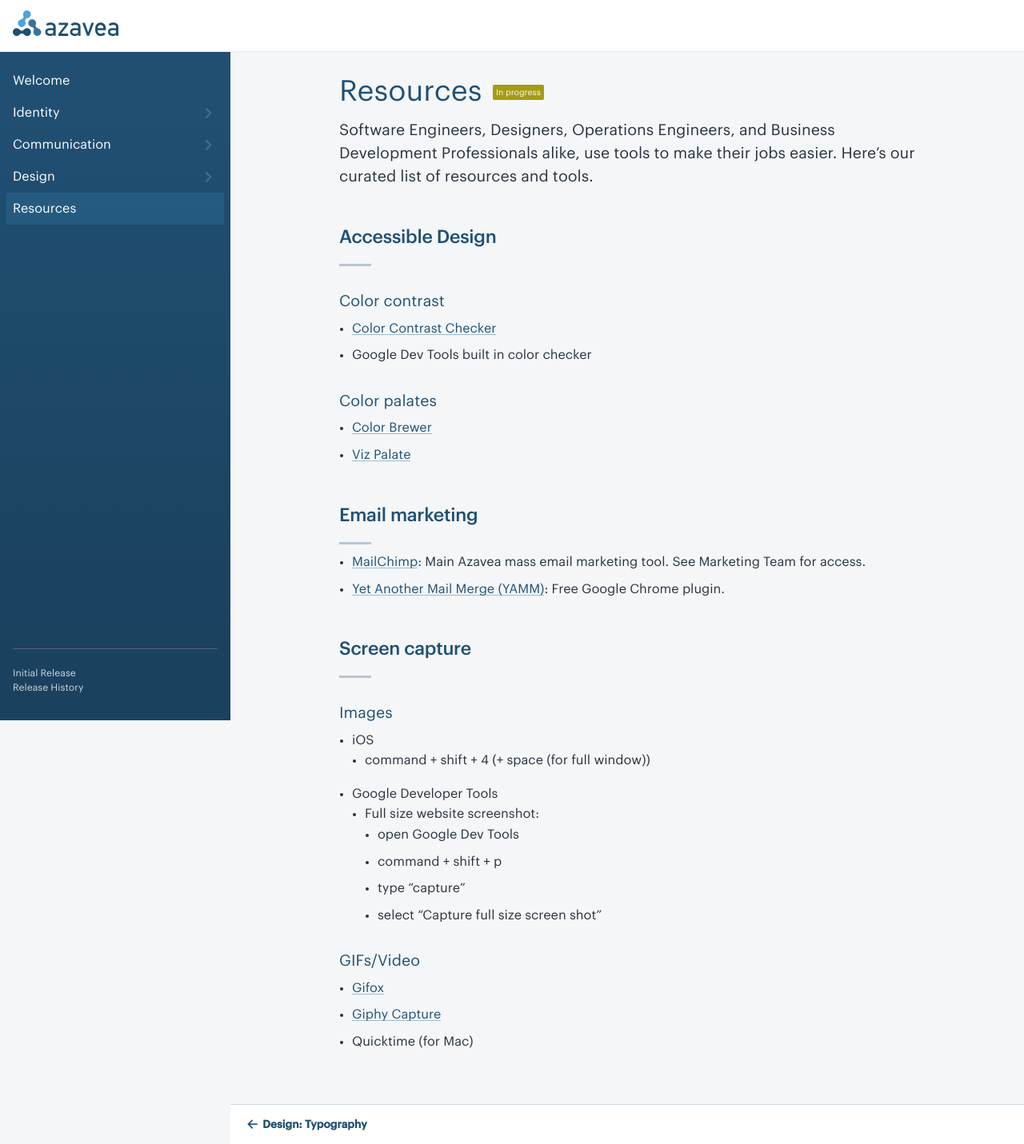
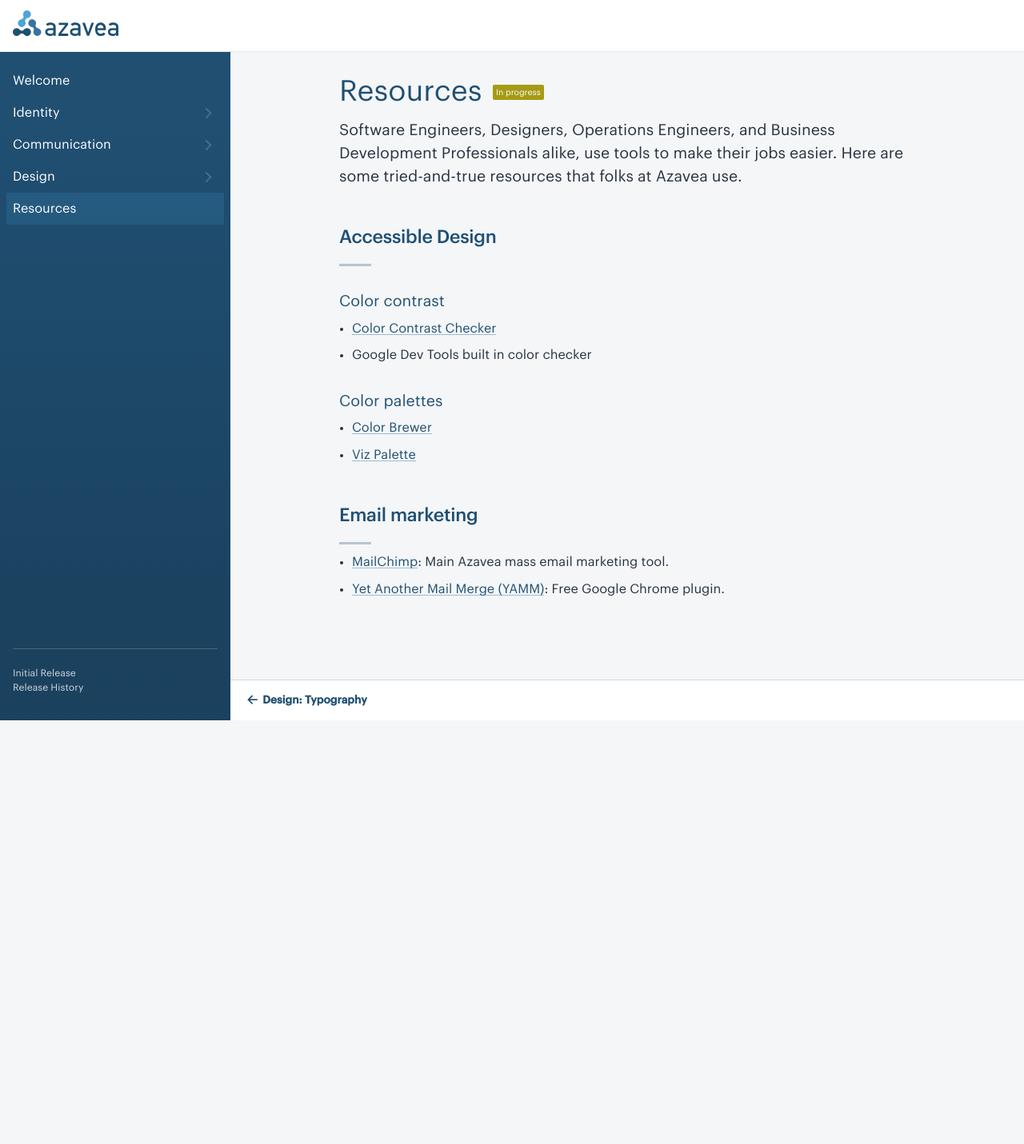
Before and after one commit to azavea/azavea-branding-guide, a Jekyll site: the page built from resources.md, in a window 1280 px wide. Shown: the whole page at 80% size. Built offline with Jekyll 4.4.1, drawn with Linux system fonts in a browser that asks for light colours; some web fonts are replaced; after the commit the page ends 901 px from its top, so only the background shows below that.

```diff
--- a/resources.md
+++ b/resources.md
@@ -4,7 +4,7 @@ type: detail
 title: Resources
 status: in_progress
 url: /resources.html
-description: Software Engineers, Designers, Operations Engineers, and Business Development Professionals alike, use tools to make their jobs easier. Here's our curated list of resources and tools.
+description: Software Engineers, Designers, Operations Engineers, and Business Development Professionals alike, use tools to make their jobs easier. Here are some tried-and-true resources that folks at Azavea use.
 ---
 
 ## Accessible Design
@@ -14,31 +14,12 @@ description: Software Engineers, Designers, Operations Engineers, and Business D
 - [Color Contrast Checker](https://marijohannessen.github.io/color-contrast-checker/)
 - Google Dev Tools built in color checker
 
-### Color palates
+### Color palettes
 
 - [Color Brewer](http://colorbrewer2.org/)
-- [Viz Palate](http://projects.susielu.com/viz-palette)
+- [Viz Palette](http://projects.susielu.com/viz-palette)
 
 ## Email marketing
 
-- [MailChimp](https://mailchimp.com/): Main Azavea mass email marketing tool. See Marketing Team for access.
+- [MailChimp](https://mailchimp.com/): Main Azavea mass email marketing tool.
 - [Yet Another Mail Merge (YAMM)](https://yet-another-mail-merge.com/): Free Google Chrome plugin.
-
-## Screen capture
-
-### Images
-
-- iOS
-    - command + shift + 4 (+ space (for full window))
-- Google Developer Tools
-    - Full size website screenshot:
-        - open Google Dev Tools
-        - command + shift + p
-        - type “capture”
-        - select “Capture full size screen shot”
-
-### GIFs/Video
-
-- [Gifox](https://gifox.io/)
-- [Giphy Capture](https://giphy.com/apps/giphycapture)
-- Quicktime (for Mac)
```
Also changed, not shown: communication/email-signature.md (+1 -1 lines), communication/index.md (+1 -3 lines), design/index.md (+1 -3 lines).
